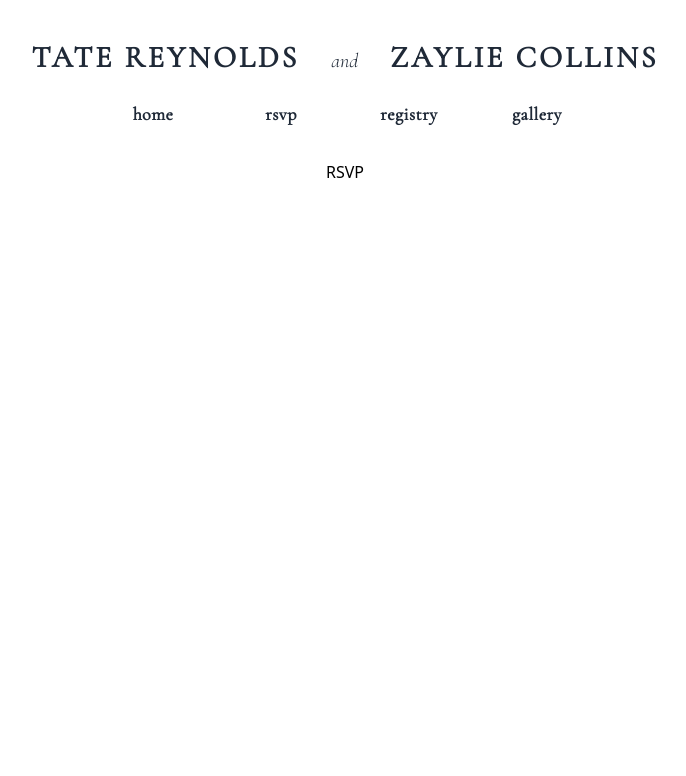
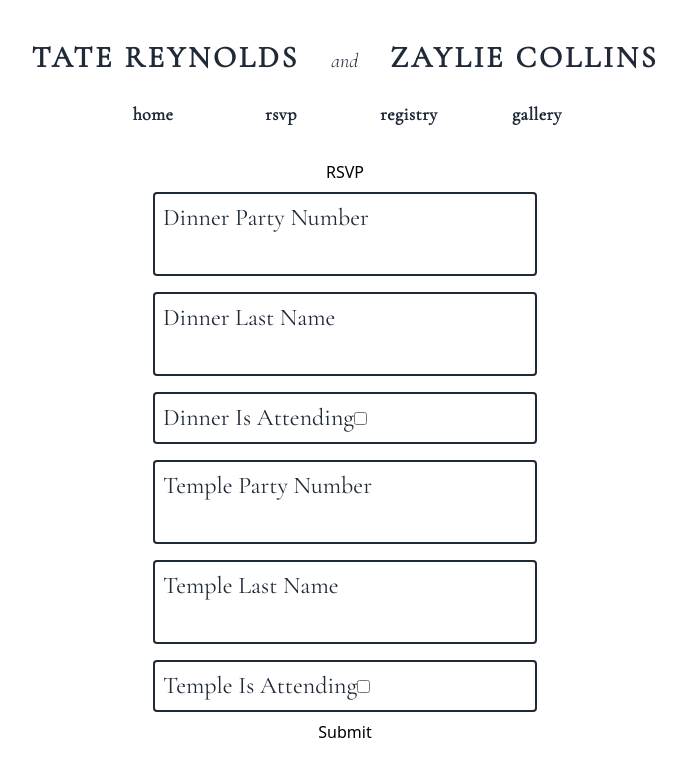
Before and after one commit to TateRCXVII/tateandzay-wedding, a Next.js app: page /rsvp in a window 1280 px wide. Shown: the top 776 px of the page, without its empty margins (295-981 px from the left). Built offline with nearby package versions, Linux system fonts and the light colour scheme.

Commit message:
added rsvp info and database info

```diff
--- a/src/app/components/Gallery/Gallery.tsx
+++ b/src/app/components/Gallery/Gallery.tsx
@@ -10,8 +10,10 @@ export default function Gallery() {
       <div className={styles['topnav']}>
         <Topnav />
       </div>
+      {/* TODO firebase cloud storage */}
       <div className={styles['content']}>
         Gallery
+
       </div>
     </div>
   )
--- a/src/app/components/RSVP/RSVP.tsx
+++ b/src/app/components/RSVP/RSVP.tsx
@@ -1,7 +1,8 @@
+'use client'
 import React from 'react'
 import Aisle from '../Aisle/Aisle/Aisle'
-import Countdown from '../Countdown/Countdown'
 import Topnav from '../Topnav/Topnav'
+import RSVPForm from './RSVPForm/RSVPForm'
 import styles from './styles.module.scss'
 
 export default function RSVP() {
@@ -13,6 +14,9 @@ export default function RSVP() {
       <div className={styles['content']}>
         RSVP
       </div>
+      <div>
+        <RSVPForm userId='1234' />
+      </div>
     </div>
   )
 }
--- /dev/null
+++ b/src/app/components/RSVP/RSVPForm/RSVPForm.tsx
@@ -0,0 +1,102 @@
+import { useState } from 'react';
+import { database } from '../../../../firebase';
+import { ref, set } from 'firebase/database';
+import styles from './styles.module.scss';
+
+interface RSVPFormProps {
+  userId: string;
+}
+
+const RSVPForm: React.FC<RSVPFormProps> = ({ userId }) => {
+  const [dinnerPartyNumber, setDinnerPartyNumber] = useState('');
+  const [dinnerLastName, setDinnerLastName] = useState('');
+  const [dinnerIsAttending, setDinnerIsAttending] = useState(false);
+  const [templePartyNumber, setTemplePartyNumber] = useState('');
+  const [templeLastName, setTempleLastName] = useState('');
+  const [templeIsAttending, setTempleIsAttending] = useState(false);
+
+  const handleSubmit = (event: React.FormEvent<HTMLFormElement>) => {
+    event.preventDefault();
+
+    const rsvpData = {
+      dinner: {
+        partyNumber: dinnerPartyNumber,
+        lastName: dinnerLastName,
+        isAttending: dinnerIsAttending
+      },
+      temple: {
+        partyNumber: templePartyNumber,
+        lastName: templeLastName,
+        isAttending: templeIsAttending
+      }
+    };
+
+    //use set but not userId -- anyone can overwrite anyone else's data
+    set(ref(database, 'rsvps'), rsvpData);
+  };
+
+  return (
+    // create an RSVP form with predefined tailwind classes
+    <form onSubmit={handleSubmit}>
+      <div className={styles['form']}>
+        <div className={styles['form--input']}>
+          <label htmlFor="dinnerPartyNumber">Dinner Party Number</label>
+          <input
+            type="text"
+            id="dinnerPartyNumber"
+            value={dinnerPartyNumber}
+            onChange={(event) => setDinnerPartyNumber(event.target.value)}
+          />
+        </div>
+        <div className={styles['form--input']}>
+          <label htmlFor="dinnerLastName">Dinner Last Name</label>
+          <input
+            type="text"
+            id="dinnerLastName"
+            value={dinnerLastName}
+            onChange={(event) => setDinnerLastName(event.target.value)}
+          />
+        </div>
+        <div className={styles['form--input']}>
+          <label htmlFor="dinnerIsAttending">Dinner Is Attending</label>
+          <input
+            type="checkbox"
+            id="dinnerIsAttending"
+            checked={dinnerIsAttending}
+            onChange={(event) => setDinnerIsAttending(event.target.checked)}
+          />
+        </div>
+        <div className={styles['form--input']}>
+          <label htmlFor="templePartyNumber">Temple Party Number</label>
+          <input
+            type="text"
+            id="templePartyNumber"
+            value={templePartyNumber}
+            onChange={(event) => setTemplePartyNumber(event.target.value)}
+          />
+        </div>
+        <div className={styles['form--input']}>
+          <label htmlFor="templeLastName">Temple Last Name</label>
+          <input
+            type="text"
+            id="templeLastName"
+            value={templeLastName}
+            onChange={(event) => setTempleLastName(event.target.value)}
+          />
+        </div>
+        <div className={styles['form--input']}>
+          <label htmlFor="templeIsAttending">Temple Is Attending</label>
+          <input
+            type="checkbox"
+            id="templeIsAttending"
+            checked={templeIsAttending}
+            onChange={(event) => setTempleIsAttending(event.target.checked)}
+          />
+        </div>
+        <button type="submit">Submit</button>
+      </div>
+    </form>
+  );
+};
+
+export default RSVPForm;
--- /dev/null
+++ b/src/app/components/RSVP/RSVPForm/styles.module.scss
@@ -0,0 +1,19 @@
+.form {
+  @apply flex flex-col;
+
+  .form--input {
+    @apply font-serif;
+    @apply text-2xl;
+    @apply text-gray-800;
+    @apply border-2;
+    @apply border-gray-800;
+    @apply rounded;
+    @apply p-2;
+    @apply m-2;
+    @apply w-96;
+    @apply focus:outline-none;
+    @apply focus:ring-2;
+    @apply focus:ring-gray-800;
+    @apply focus:border-transparent;
+  }
+}
--- a/src/firebase/index.tsx
+++ b/src/firebase/index.tsx
@@ -1,6 +1,8 @@
 // Import the functions you need from the SDKs you need
 import { initializeApp } from "firebase/app";
 import { getAnalytics } from "firebase/analytics";
+import { getDatabase, ref, set } from "firebase/database";
+import { getStorage } from "firebase/storage";
 // TODO: Add SDKs for Firebase products that you want to use
 // https://firebase.google.com/docs/web/setup#available-libraries
 
@@ -11,6 +13,7 @@ const firebaseConfig = {
   authDomain: "wedding-rsvp-zate.firebaseapp.com",
   projectId: "wedding-rsvp-zate",
   storageBucket: "wedding-rsvp-zate.appspot.com",
+  databaseURL: "https://wedding-rsvp-zate-default-rtdb.firebaseio.com",
   messagingSenderId: "554105169785",
   appId: "1:554105169785:web:4a1b4f51f60cd317a6b1a8",
   measurementId: "G-14VL06ZLNN"
@@ -19,3 +22,13 @@ const firebaseConfig = {
 // Initialize Firebase
 const app = initializeApp(firebaseConfig);
 const analytics = getAnalytics(app);
+const storage = getStorage(app);
+export const database = getDatabase(app);
+
+export const writeUserData = (userId: string, name: any, email: any, imageUrl: any) => {
+  set(ref(database, 'users/' + userId), {
+    username: name,
+    email: email,
+    profile_picture: imageUrl
+  });
+}
```
